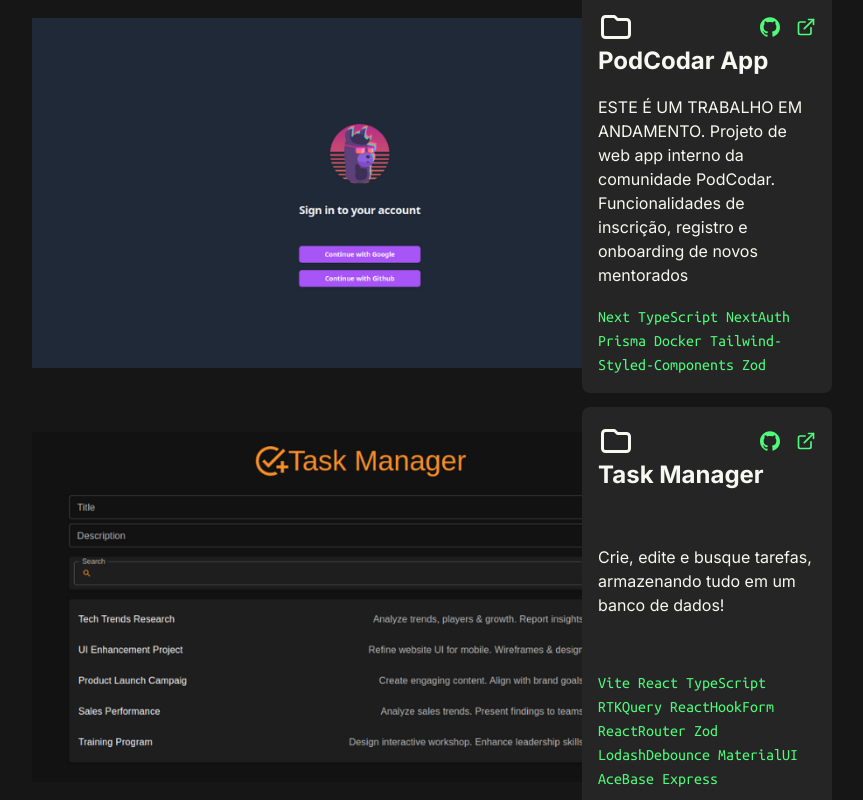
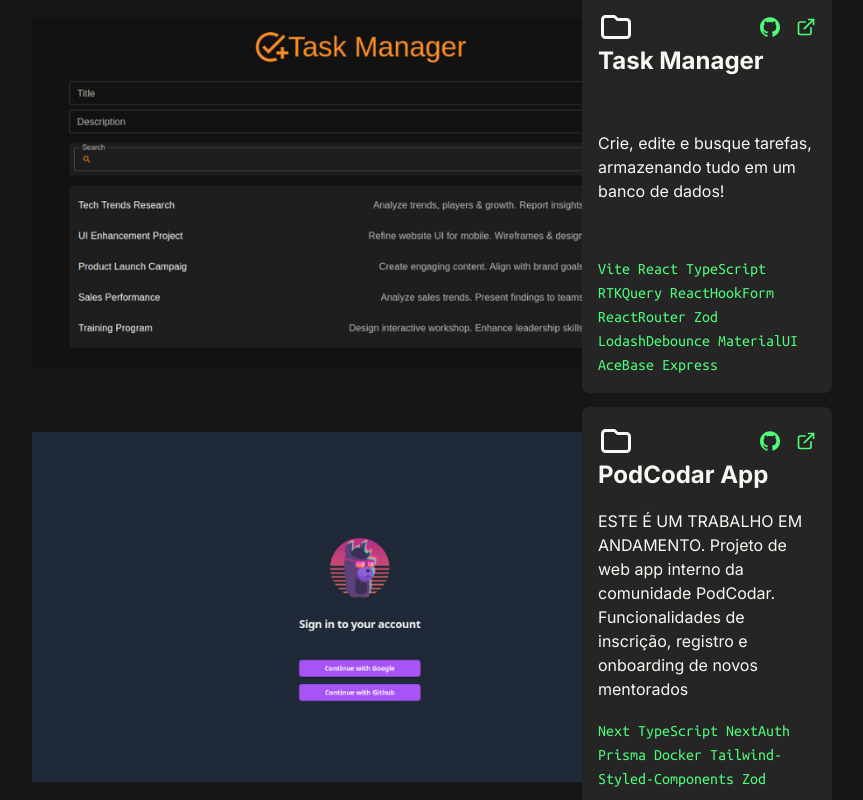
Before and after one commit to nicolasbrandao/portfolio-next, a Next.js app: page / in a window 1280 px wide. Shown: the part 2680-3480 px from the top of the page, without its empty margins (208-1071 px from the left). Built offline with nearby package versions, Linux system fonts and the light colour scheme; no server answers.

Commit message:
enh: change projects order

```diff
--- a/app/constants/projectsData.ts
+++ b/app/constants/projectsData.ts
@@ -8,6 +8,17 @@
 
 const projectsData: Project[] = [
   {
+    id: 'task-manager',
+    image: TaskManager,
+    repoURL: 'https://github.com/nicolasbrandao/task-manager',
+    deployURL: 'https://task-manager-nicolasbrandao.vercel.app/',
+    title: 'Task Manager',
+    description:
+      'Crie, edite e busque tarefas, armazenando tudo em um banco de dados!',
+    technologies:
+      'Vite React TypeScript RTKQuery ReactHookForm ReactRouter Zod LodashDebounce MaterialUI AceBase Express',
+  },
+  {
     id: 'podcodar',
     image: Podcodar,
     repoURL: 'https://github.com/podcodar/app',
@@ -17,17 +28,6 @@
       'ESTE É UM TRABALHO EM ANDAMENTO. Projeto de web app interno da comunidade PodCodar. Funcionalidades de inscrição, registro e onboarding de novos mentorados',
     technologies:
       'Next TypeScript NextAuth Prisma Docker Tailwind-Styled-Components Zod',
-  },
-  {
-    id: 'task-manager',
-    image: TaskManager,
-    repoURL: 'https://github.com/nicolasbrandao/task-manager',
-    deployURL: 'https://task-manager-nicolasbrandao.vercel.app/',
-    title: 'Task Manager',
-    description:
-      'Crie, edite e busque tarefas, armazenando tudo em um banco de dados!',
-    technologies:
-      'Vite React TypeScript RTKQuery ReactHookForm ReactRouter Zod LodashDebounce MaterialUI AceBase Express',
   },
   {
     id: 'tucuna-records',
```
